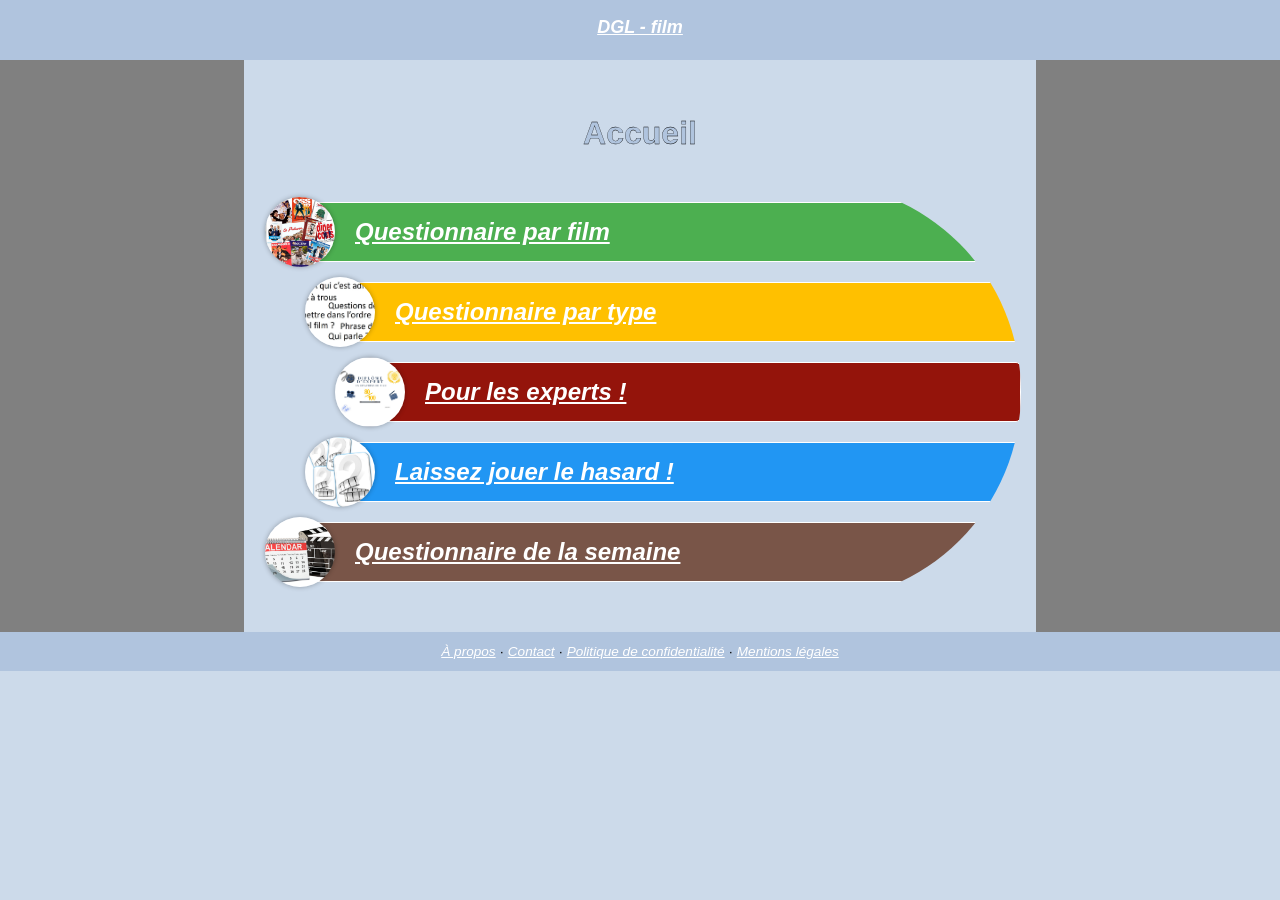
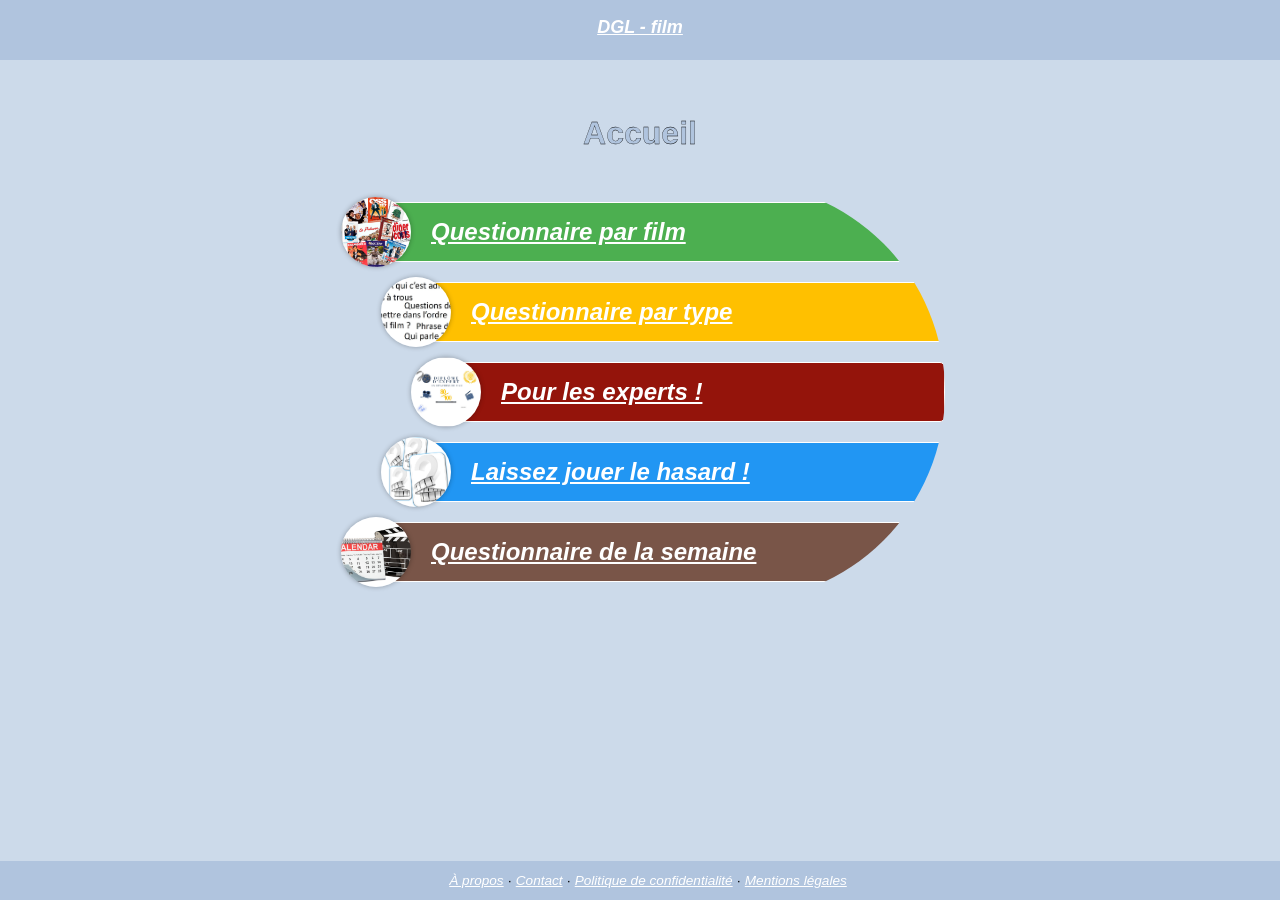
Before and after one commit to GodefroyL/questionnaire-film, a Jekyll site: the page built from index.html, in a window 1280 px wide. Built offline with Jekyll 4.4.1, drawn with Linux system fonts in a browser that asks for light colours.

Commit message:
correction affichage footer

```diff
--- a/_layouts/base.html
+++ b/_layouts/base.html
@@ -6,9 +6,6 @@
         <title>{{ site.title }} - {{ page.title }}</title>
         {% if page.description %}
         <meta name="description" content="{{ page.description }}">
-        {% endif %}
-        {% if page.noindex %}
-        <meta name="robots" content="noindex">
         {% endif %}
         <link rel="icon" href="{{ site.url }}/static/images/logo.ico">
 
--- a/static/css/base.css
+++ b/static/css/base.css
@@ -22,10 +22,11 @@ body {
 header {
     background-color: var(--couleur-fond-header);
     width: 100%;
-    position: absolute;
+    position: fixed;
     padding-bottom: 5px;
     top: 0;
     right: 0;
+    z-index: 999;
     height: 55px;
     text-align: center;
     align-content: center;
@@ -35,15 +36,22 @@ header {
 }
 
 footer {
+    position: fixed;
+    bottom: 0;
+    left: 0;
+    width: 100%;
     text-align: center;
     padding: 12px 8px;
     font-size: 0.85em;
     background-color: var(--couleur-fond-header);
+    z-index: 999;
+
 }
 
 main {
     display: flex;
     flex-direction: row;
+    align-self: center;
     margin-top: 55px;
     min-height: 50vh;
 }
@@ -62,7 +70,7 @@ a {
     flex-direction: column;
     /* Pour forcer le contenu à être en premier plan */
     position: relative;
-    z-index: 2147483647;
+    z-index: 900;
 }
 
 .titre {
```
